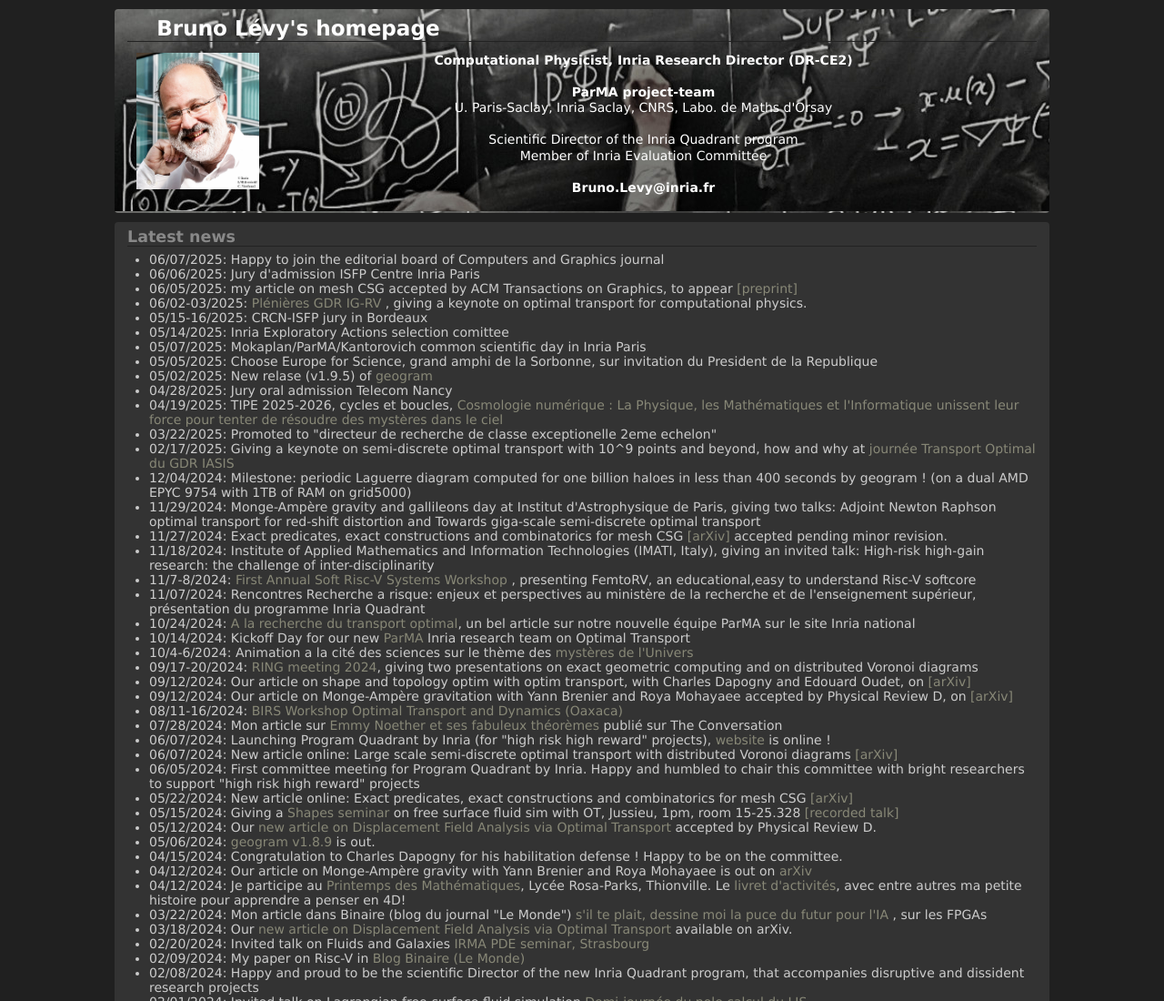
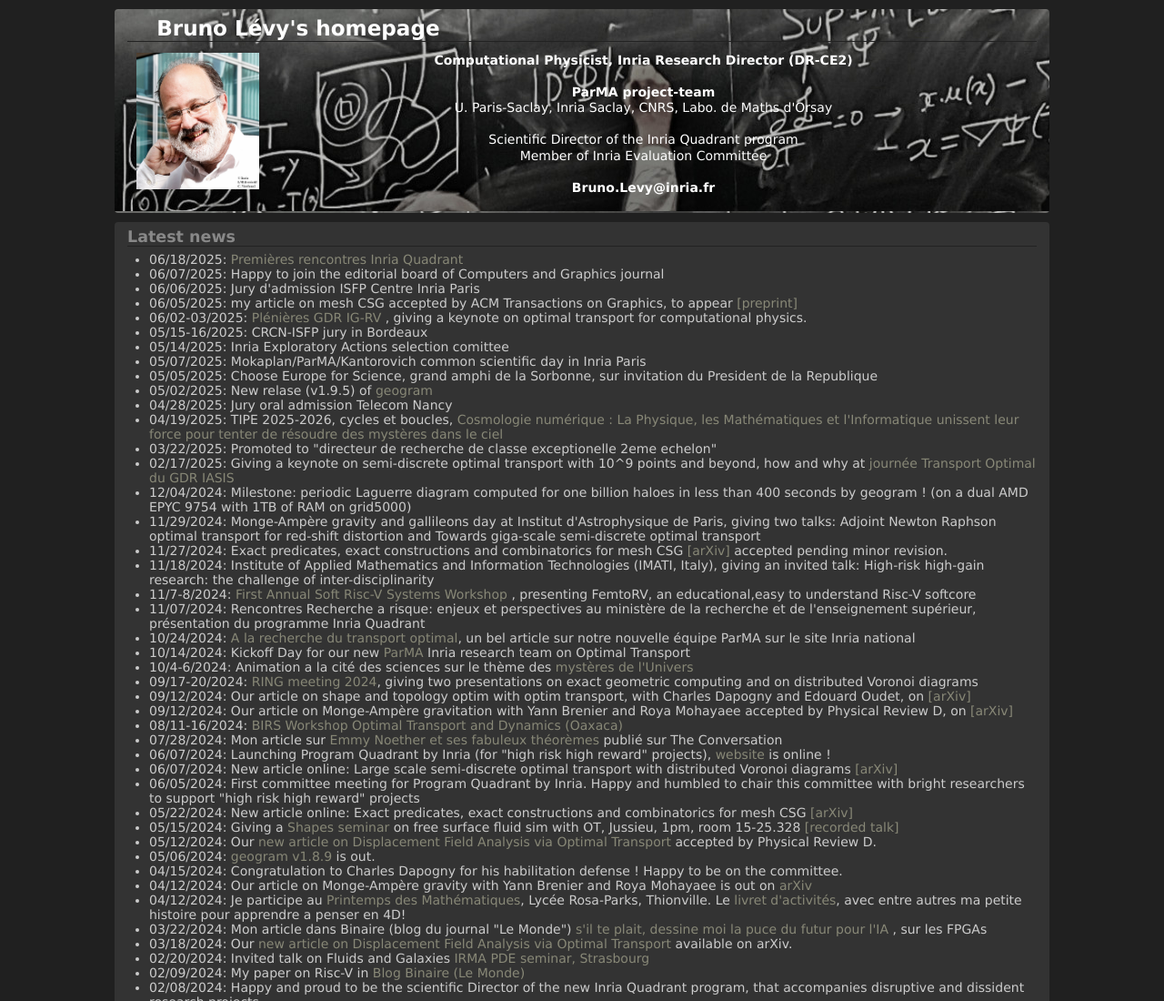
Before and after one commit to BrunoLevy/BrunoLevy.github.io, a plain HTML site: page index.html in a window 1280 px wide. Shown: the top 1100 px of the page at 91% size. Drawn offline with Linux system fonts and the light colour scheme.

Commit message:
rencontres Inria quadrant

```diff
--- a/index.html
+++ b/index.html
@@ -56,6 +56,7 @@
       <table id="abstract">
         <tr>
           <ul>
+            <li> 06/18/2025: <a href="https://www.inria-alumni.fr/fr/event/premieres-rencontres-du-programme-inria-quadrant/2025/06/06/68"> Premi&egrave;res rencontres Inria Quadrant </a> </li>
             <li> 06/07/2025: Happy to join the editorial board of Computers and Graphics journal</li>
             <li> 06/06/2025: Jury d'admission ISFP Centre Inria Paris</li>
             <li> 06/05/2025: my article on mesh CSG accepted by ACM Transactions on Graphics, to appear <a href="https://arxiv.org/abs/2405.12949">[preprint]</a> </li>
```
